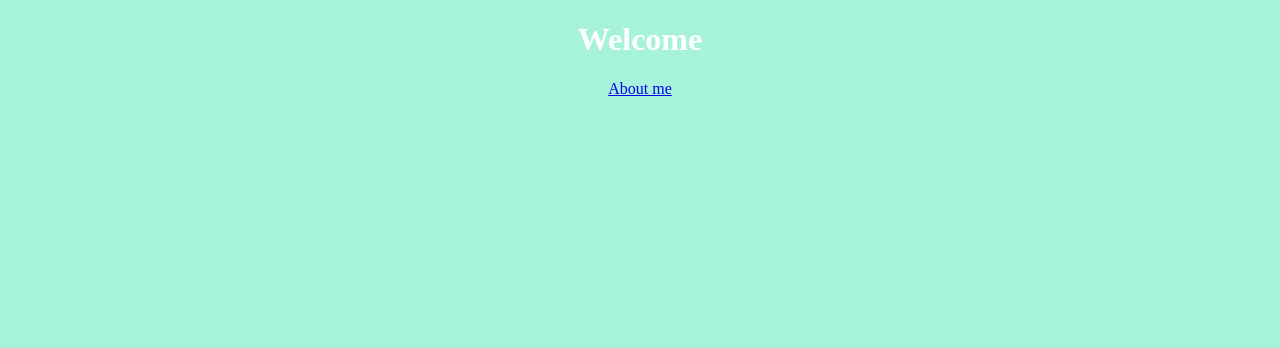
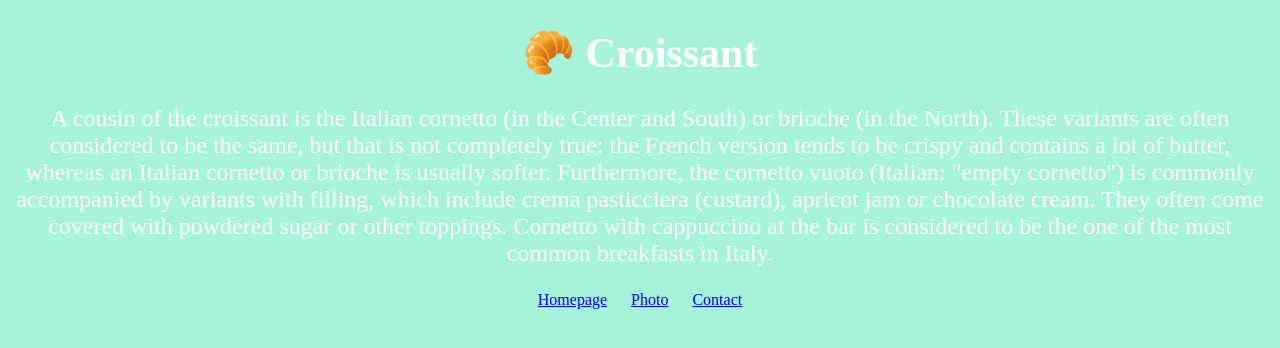
Before and after one commit to jchabrny/croissant, a plain HTML site: page index.html in a window 1280 px wide. Drawn offline with Linux system fonts and the light colour scheme.

Commit message:
Filled html and css files with content about croissant

```diff
--- a/css/styles.css
+++ b/css/styles.css
@@ -1,5 +1,28 @@
 body {
   background-color: #a6f2db;
   color: white;
+}
+
+h1 {
+  font-size: 42px;
+}
+
+p {
+  font-size: 24px;
+}
+
+footer a {
+  margin: 0 10px;
+  color: blue;
+}
+
+.text-center {
   text-align: center;
 }
+
+.brioche-photo {
+  max-width: 25%;
+  border-radius: 10px;
+  display: block;
+  margin: 30px auto;
+}
--- a/index.html
+++ b/index.html
@@ -8,7 +8,25 @@
     <title>Homepage</title>
   </head>
   <body>
-    <h1>Welcome</h1>
-    <a href="/about.html">About me</a>
+    <h1 class="text-center">🥐 Croissant</h1>
+    <div class="container">
+      <p class="text-center">
+        A cousin of the croissant is the Italian cornetto (in the Center and
+        South) or brioche (in the North). These variants are often considered to
+        be the same, but that is not completely true: the French version tends
+        to be crispy and contains a lot of butter, whereas an Italian cornetto
+        or brioche is usually softer. Furthermore, the cornetto vuoto (Italian:
+        "empty cornetto") is commonly accompanied by variants with filling,
+        which include crema pasticciera (custard), apricot jam or chocolate
+        cream. They often come covered with powdered sugar or other toppings.
+        Cornetto with cappuccino at the bar is considered to be the one of the
+        most common breakfasts in Italy.
+      </p>
+    </div>
+    <footer class="text-center">
+      <a href="/">Homepage</a>
+      <a href="/photo.html">Photo</a>
+      <a href="/contact.html">Contact</a>
+    </footer>
   </body>
 </html>
```
Also changed, not shown: about.html (deleted, +0 -14 lines), contact.html (added, +25 -0 lines), photo.html (added, +19 -0 lines), 1 other file.
